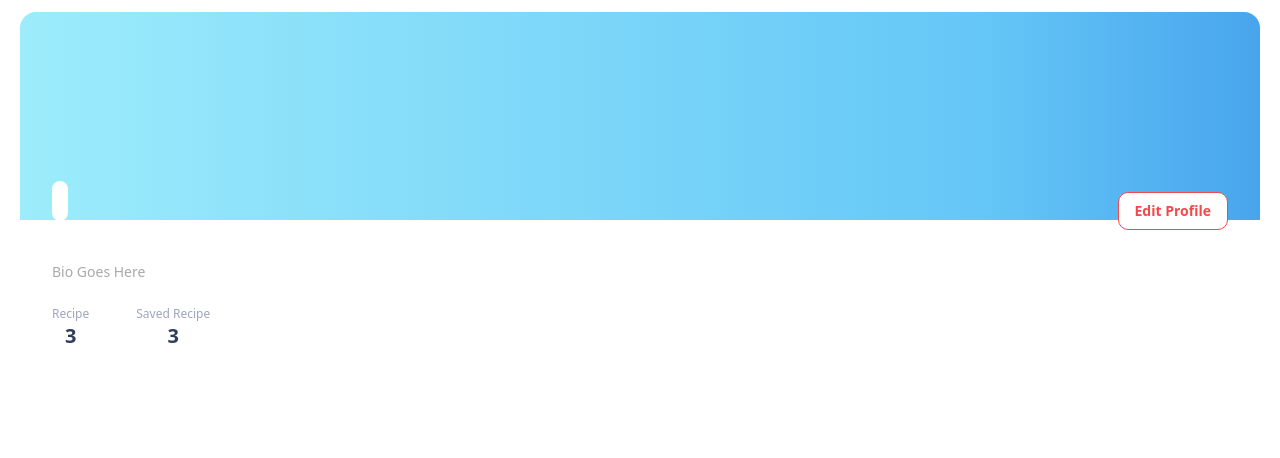
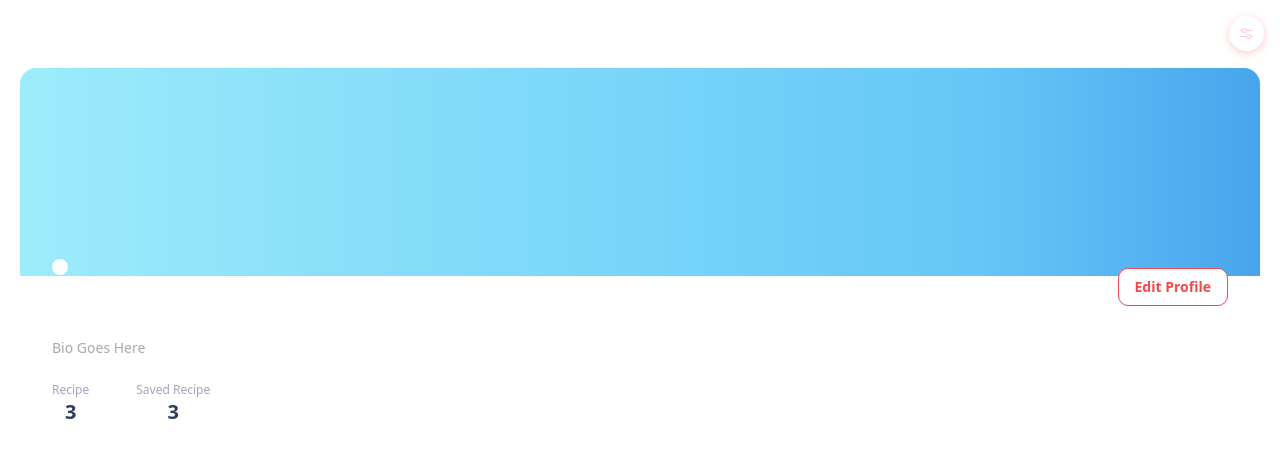
Before and after one commit to evergreenx/cookbooked, a Next.js app: page /profile in a window 1280 px wide. Shown: the top 458 px of the page. Built offline with nearby package versions, Linux system fonts and the light colour scheme; no server answers.

Commit message:
add header

```diff
--- a/package.json
+++ b/package.json
@@ -10,6 +10,7 @@
   },
   "dependencies": {
     "@radix-ui/react-avatar": "^1.0.3",
+    "@radix-ui/react-icons": "^1.3.0",
     "@radix-ui/react-popover": "^1.0.6",
     "@types/node": "20.2.5",
     "@types/react": "18.2.8",
--- a/src/components/atoms/Avatar/index.tsx
+++ b/src/components/atoms/Avatar/index.tsx
@@ -3,33 +3,34 @@ import * as Avatar from "@radix-ui/react-avatar";
 import { UseUser } from "@/providers/AuthProviders";
 
 interface UserAvatarProps {
-  name: string;
-  imageurl: string;
   width?: number;
   height?: number;
 }
 
-const UserAvatar = ({ name, imageurl, width, height }: UserAvatarProps) => {
+const UserAvatar = ({ width, height }: UserAvatarProps) => {
+  const { user, loading } = UseUser();
 
-
-const {user} = UseUser()
   return (
     <div className=" border-[8px] rounded-full border-[#fff]">
-    <Avatar.Root className={`bg-red-200 inline-flex h-[${height}px] w-[${width}px] select-none items-center justify-center overflow-hidden rounded-full align-middle`}>
+      {user && (
+        <Avatar.Root
+          className={`bg-red-200 inline-flex h-[100px] w-[100px] select-none items-center justify-center overflow-hidden rounded-full align-middle`}
+        >
           <Avatar.Image
             className="h-full w-full rounded-[inherit] object-cover"
-        src={imageurl}
-        alt={name}
+            src={user?.prefs.imageUrls}
+            alt={user?.name}
           />
           <Avatar.Fallback
-        className="text-violet11 leading-1 flex h-full w-full items-center justify-center bg-white text-[15px] font-medium"
+            className="text-white leading-1 flex h-full w-full items-center justify-center bg-zinc-950 text-[15px] font-medium"
             delayMs={600}
           >
-        {name?.substring(0, 2)}
+            {user?.name.substring(0, 2)}
           </Avatar.Fallback>
         </Avatar.Root>
+      )}
     </div>
   );
-}
+};
 
 export default UserAvatar;
--- /dev/null
+++ b/src/components/atoms/Popover/index.tsx
@@ -0,0 +1,44 @@
+import React from "react";
+import * as Popover from "@radix-ui/react-popover";
+import { MixerHorizontalIcon, Cross2Icon } from "@radix-ui/react-icons";
+import Link from "next/link";
+
+const UserPopover = () => (
+  <Popover.Root>
+    <Popover.Trigger asChild>
+      <button
+        className="rounded-full cursor-pointer w-[35px] h-[35px] inline-flex items-center justify-center text-violet11 bg-white shadow-[0_2px_10px] shadow-blackA7 hover:bg-violet3 focus:shadow-[0_0_0_2px] outline-none"
+        aria-label="Update dimensions"
+      >
+        <MixerHorizontalIcon />
+      </button>
+    </Popover.Trigger>
+    <Popover.Portal>
+      <Popover.Content
+        className="p-5 w-[200px] rounded-xl bg-white shadow-[0_10px_38px_-10px_hsla(206,22%,7%,.35),0_10px_20px_-15px_hsla(206,22%,7%,.2)] focus:shadow-[0_10px_38px_-10px_hsla(206,22%,7%,.35),0_10px_20px_-15px_hsla(206,22%,7%,.2),0_0_0_2px_theme(colors.violet7)] will-change-[transform,opacity] data-[state=open]:data-[side=bottom]:animate-slideDownAndFade data-[state=open]:data-[side=left]:animate-slideLeftAndFade data-[state=open]:data-[side=bottom]:animate-slideUpAndFade data-[state=open]:data-[side=bottom]:animate-slideLeftAndFade"
+        sideOffset={5}
+      >
+        <div className="flex flex-col gap-2.5">
+          <Link
+            href={"/profile"}
+            className="text-mauve12 text-[15px] leading-[19px] font-medium mb-2.5"
+          >
+            Profile
+          </Link>
+          <p className="text-mauve12 text-[15px] leading-[19px] font-medium mb-2.5">
+            Settings
+          </p>
+        </div>
+        <Popover.Close
+          className="rounded-full h-[25px] w-[25px] inline-flex items-center justify-center text-violet11 absolute top-[5px] right-[5px] hover:bg-violet4  outline-none cursor-default"
+          aria-label="Close"
+        >
+          <Cross2Icon />
+        </Popover.Close>
+        <Popover.Arrow className="fill-white" />
+      </Popover.Content>
+    </Popover.Portal>
+  </Popover.Root>
+);
+
+export default UserPopover;
--- a/src/components/molecules/Header/index.tsx
+++ b/src/components/molecules/Header/index.tsx
@@ -1,19 +1,16 @@
 import UserAvatar from "@/components/atoms/Avatar";
+import UserPopover from "@/components/atoms/Popover";
 import { UseUser } from "@/providers/AuthProviders";
 import React from "react";
 
-const Header = ({
-  user
-}:any) => {
-  console.log(user, "tee");
+const Header = () => {
+
   return (
-    <div className=" h-14  text-red-200 flex justify-end ">
-      {/* <UserAvatar
-        name={user?.name}
-        imageurl={user?.prefs.imageUrls}
-        width={50}
-        height={50}
-      /> */}
+    <div className=" h-14  text-red-200 flex justify-end p-4 ">
+
+
+<UserPopover />
+      {/* <UserAvatar width={100} height={100} /> */}
     </div>
   );
 };
--- a/src/components/organism/Layout/AppLayout.tsx
+++ b/src/components/organism/Layout/AppLayout.tsx
@@ -1,12 +1,13 @@
 import { UseUser } from "@/providers/AuthProviders";
 import Header from "../../molecules/Header/index";
+import { useEffect } from "react";
 
 export default function AppLayout({ children }: any) {
-  const { user } = UseUser();
+  const { user, loading } = UseUser();
 
   return (
     <>
-      <Header user={user} />
+      <Header />
       <main>{children}</main>
     </>
   );
--- a/src/pages/profile.tsx
+++ b/src/pages/profile.tsx
@@ -1,7 +1,8 @@
 import { UseUser } from "@/providers/AuthProviders";
-import React from "react";
+import React, { ReactElement } from "react";
 import Image from "next/image";
 import UserAvatar from "@/components/atoms/Avatar";
+import AppLayout from "@/components/organism/Layout/AppLayout";
 
 const profile = () => {
   const { user, loading } = UseUser();
@@ -16,14 +17,9 @@ const profile = () => {
       {/* <h1 className="text-[#2E3E5C] font-semibold text-[24px]">My Profile</h1> */}
 
       <div className="useravatar flex justify-between items-center -mt-20 p-8 ">
-        <UserAvatar
-          name={user?.name}
-          imageurl={user?.prefs.imageUrls}
-          width={120}
-          height={120}
-        />
+        <UserAvatar width={120} height={120} />
 
-        <button className="border-brandColor mt-5  border py-[8px] px-[16px] bg-white text-brandColor font-semibold text-sm rounded-[10px]">
+        <button className="border-brandColor mt-10  border py-[8px] px-[16px] bg-white text-brandColor font-semibold text-sm rounded-[10px]">
           Edit Profile
         </button>
       </div>
@@ -68,3 +64,8 @@ const profile = () => {
 };
 
 export default profile;
+
+profile.getLayout = function getLayout(page: ReactElement) {
+  console.log(page, "page");
+  return <AppLayout>{page}</AppLayout>;
+};
```
Also changed, not shown: 1 other file (tests, documents, lock files or other folders). Lines whose indentation alone changed are shown as unchanged.
